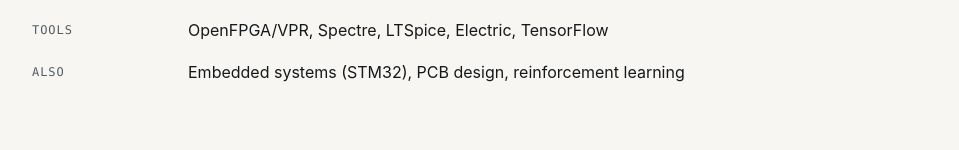
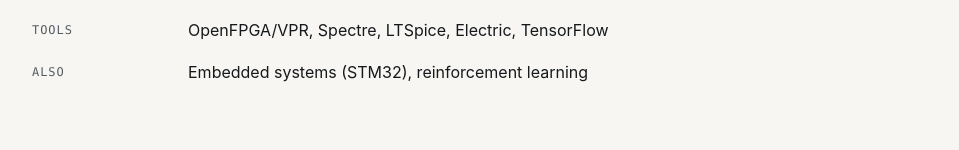
Before and after one commit to abishekshivram/abishekshivram.github.io, a plain HTML site: page index.html in a window 1280 px wide. Shown: the part 4708-4858 px from the top of the page, without its empty margins (160-1119 px from the left). Drawn offline with Linux system fonts and the light colour scheme.

Commit message:
Drop PCB design from skills

```diff
--- a/index.html
+++ b/index.html
@@ -380,7 +380,7 @@
       <div><dt>Verification</dt><dd>cocotb, bit-accurate golden models, SNR/SFDR analysis, post-silicon validation, JESD protocols</dd></div>
       <div><dt>Architecture</dt><dd>In-memory compute, networks-on-chip, RISC-V and computer architecture</dd></div>
       <div><dt>Tools</dt><dd>OpenFPGA/VPR, Spectre, LTSpice, Electric, TensorFlow</dd></div>
-      <div><dt>Also</dt><dd>Embedded systems (STM32), PCB design, reinforcement learning</dd></div>
+      <div><dt>Also</dt><dd>Embedded systems (STM32), reinforcement learning</dd></div>
     </dl>
   </section>
 
```
